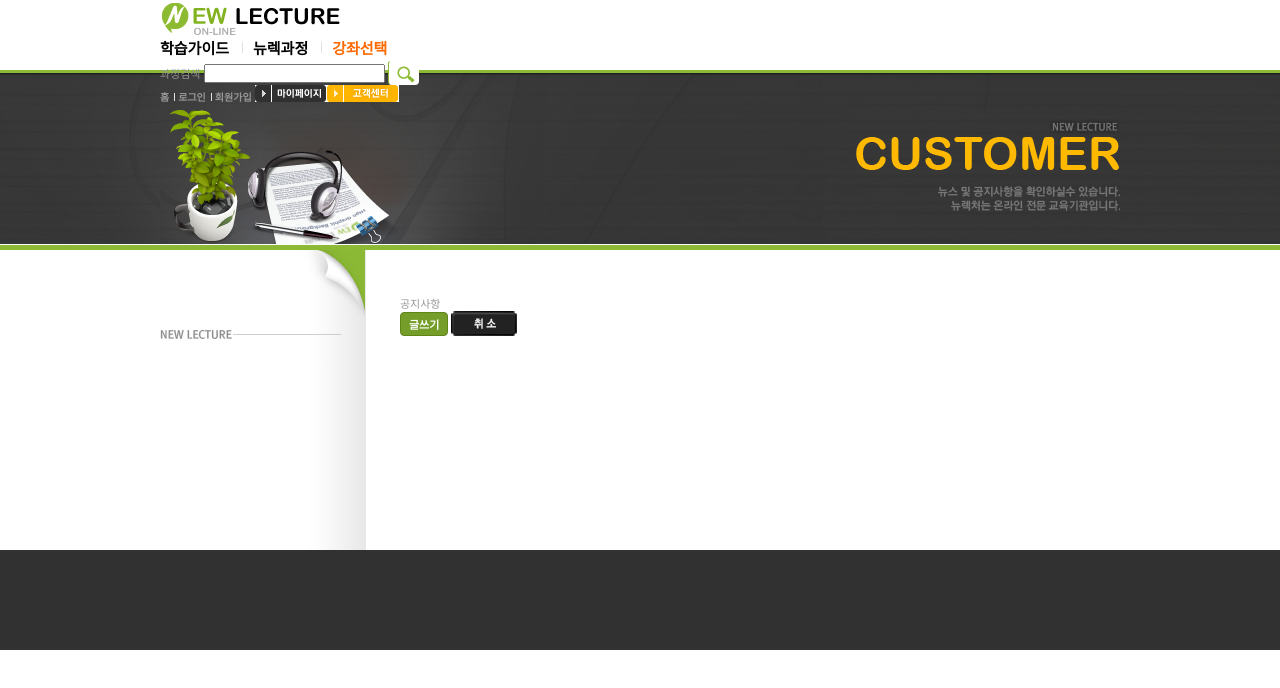
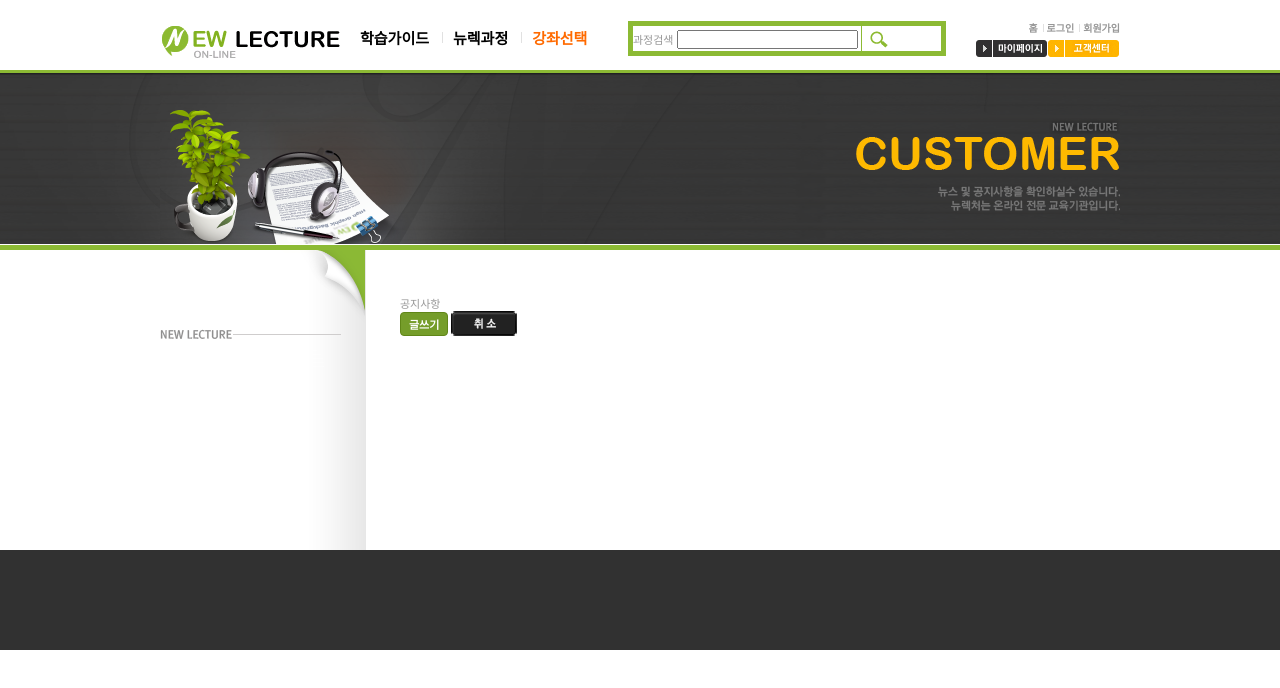
Before and after one commit to campCap/JspPrj, a plain HTML site: page WebContent/customer/notice.html in a window 1280 px wide. Drawn offline with Linux system fonts and the light colour scheme.

Commit message:
0824 학원 샷건

```diff
--- a/WebContent/css/style.css
+++ b/WebContent/css/style.css
@@ -61,7 +61,7 @@ body{
 
 	background-image: none;
 	border: 1px solid transparent;
-	border-radius: 4px;
+	/* border-radius: 4px; */
 	text-indent: -999px;/* 왼쪽으로 밈 (들여쓰기) */
 }
 
@@ -80,6 +80,7 @@ body{
 	.btn-search{
 		width: 31px;
 		height: 25px;
+		border:0px;
 		border-left:  1px solid #8CBA34;
 		background: url("../images/btn-zoom.png") no-repeat;
 	}
@@ -109,9 +110,32 @@ body{
 		}
 
 /* ------------------------------ */
-#header {
+#header{
 	height: 70px;
 }
+
+#header .content-container{
+	position:relative;
+}
+
+#header section >*,
+#logo{
+	position: absolute;
+}
+
+	#logo{
+		display: inline-block;
+		top: 23px;
+		vertical-align: baseline;
+		font-size:0px;
+		background-color: red;
+	}
+
+#main-menu{
+	top: 27px;
+	left: 200px;
+}
+
 
 .main-menu li{
 	padding-left: 24px;
@@ -128,6 +152,22 @@ body{
 		font-weight: bold;
 		color: #000000;
 	}
+/* -------------------------------- */
+
+#search-form{
+	width: 308px;
+	height: 25px;
+	border: 5px solid #8cba34;
+	top: 21px;
+	left: 468px;
+}
+/* --------------------------------- */
+
+#member-menu{
+	top: 20px;
+	right: 0px;
+
+}
 
 	.member-menu li{
 		padding-left: 9px;
@@ -140,6 +180,12 @@ body{
 		font-weight: bold;
 		color: #979797;
 	}
+
+#customer-menu{
+	right:0px;
+	top: 40px;
+}
+
 
 
 #visual {
--- a/WebContent/customer/notice.html
+++ b/WebContent/customer/notice.html
@@ -9,7 +9,7 @@
 <body>
 	<header id="header">
 		<div class="content-container">
-			<h1>
+			<h1 id="logo">
 				<a href=""> <img src="../images/logo.png" alt="영찾바키123" /></a>
 			</h1>
 			<section>
@@ -43,7 +43,7 @@
 					</ul>
 				</nav>
 
-				<nav class="hr-list">
+				<nav id="customer-menu" class="hr-list">
 					<h1 class="hidden">고객메뉴</h1>
 					<ul>
 						<li><a href=""><img src="../images/txt-mypage.png" alt="마이페이지" ></a></li>
```
